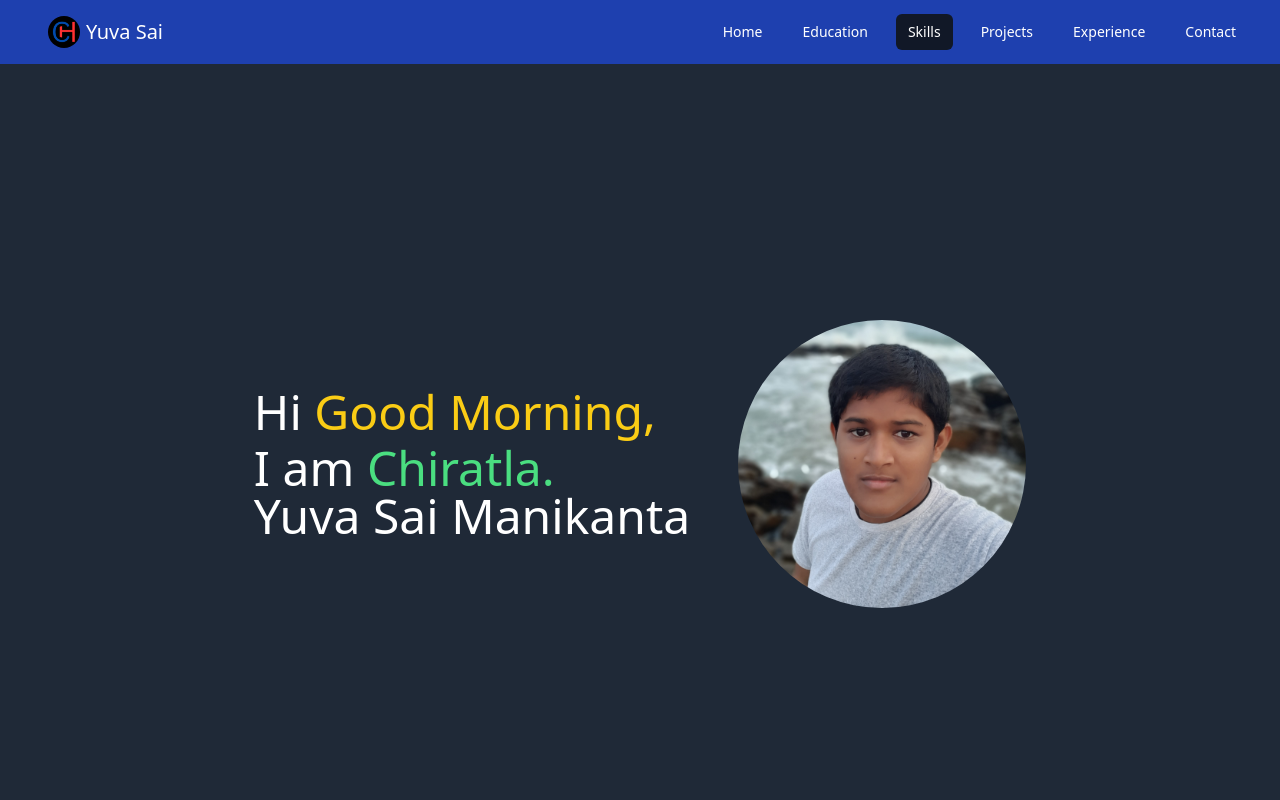
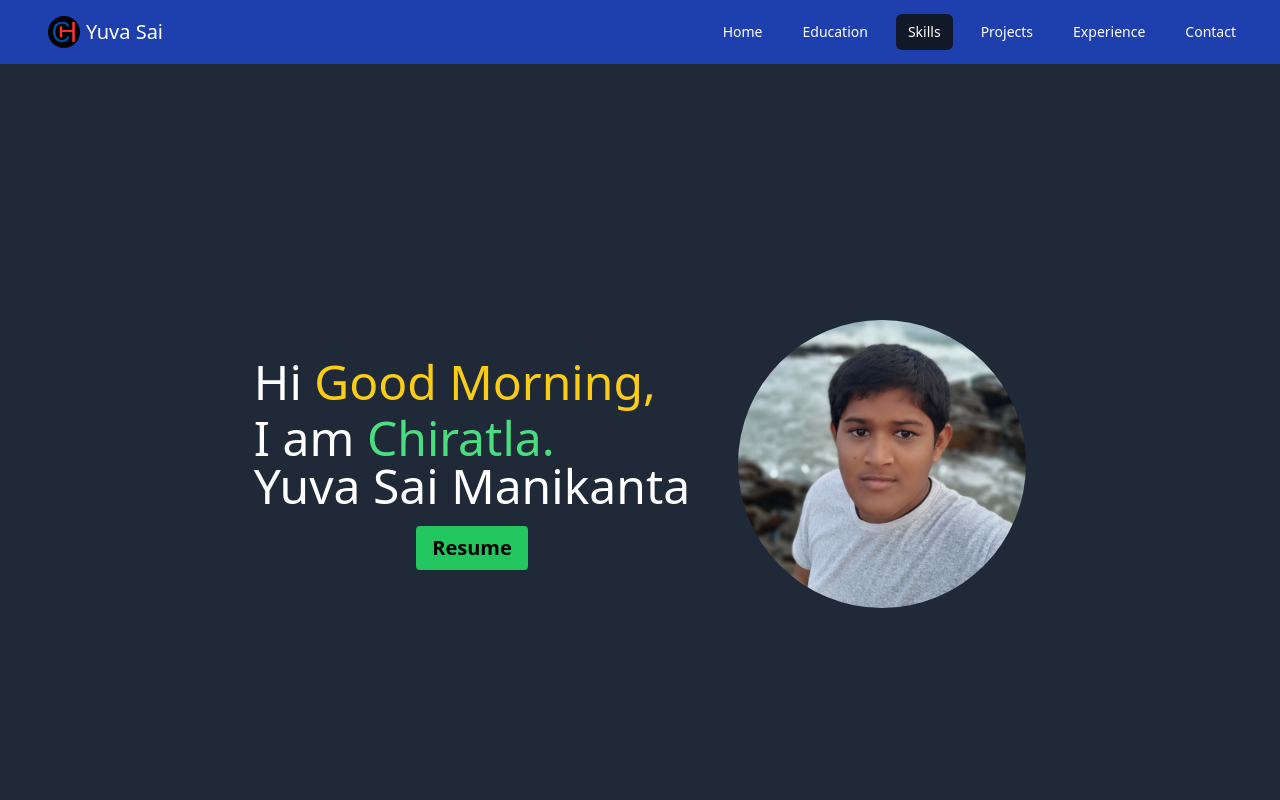
Before and after one commit to chiratla-yuva/Portfolio, a React (Vite) app: page / in a window 1280 px wide. Shown: the top 800 px of the page. Built offline with nearby package versions, Linux system fonts and the light colour scheme.

Commit message:
changes done

```diff
--- a/src/App.jsx
+++ b/src/App.jsx
@@ -1,14 +1,13 @@
 import React from 'react'
 import { Routes, Route } from 'react-router-dom'
-// Pages
-import LandingPage from './pages/LandingPage/Landing'
 import Portfolio from './pages/Portfolio/Portfolio'
+import Resume from './pages/Resume'
 
 const App = () => {
   return (
     <Routes>
-      <Route path='/landing' Component={LandingPage}/>
       <Route path='/' Component={Portfolio}/>
+      <Route path='/resume' Component={Resume} />
     </Routes>
   )
 }
--- a/src/components/Home/Home.jsx
+++ b/src/components/Home/Home.jsx
@@ -1,7 +1,14 @@
 import React, { useEffect, useState } from 'react';
+import { useNavigate } from 'react-router-dom';
 import Logo from '../../assets/profile.jpg';
 
 const Home = () => {
+    const navigate = useNavigate();
+
+    const handleResumeClick = () => {
+        navigate('/resume'); // Navigate to Resume page on button click
+    };
+
     const [wish, setWish] = useState('');
 
     useEffect(() => {
@@ -27,10 +34,16 @@ const Home = () => {
                 <h2 className="text-3xl md:text-4xl lg:text-5xl mb-2">
                     Hi <span className="text-yellow-400">{wish}</span>
                 </h2>
-                <h1 className="text-3xl md:text-4xl lg:text-5xl">
+                <h1 className="text-3xl md:text-4xl lg:text-5xl mb-4">
                     I am <span className="text-green-400 font-medium">Chiratla.</span><br />
                     Yuva Sai Manikanta
                 </h1>
+                <button
+                    onClick={handleResumeClick}
+                    className="bg-green-500 text-black font-semibold text-xl mt-4 py-2 px-4 rounded hover:bg-green-600 mx-auto block"
+                >
+                    Resume
+                </button>
             </div>
             <div className="flex-shrink-0">
                 <img src={Logo} alt="Profile Pic" className="w-56 md:w-56 lg:w-72 rounded-full" />
--- /dev/null
+++ b/src/pages/Resume.jsx
@@ -0,0 +1,9 @@
+import React from 'react'
+
+const Resume = () => {
+    return (
+        <div className='bg-gray-900 text-white text-3xl flex flex-wrap items-center justify-center w-full min-h-screen' id='resume'>Resume Coming Soon...</div>
+    )
+}
+
+export default Resume
```
